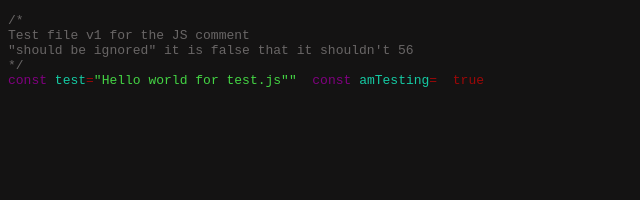
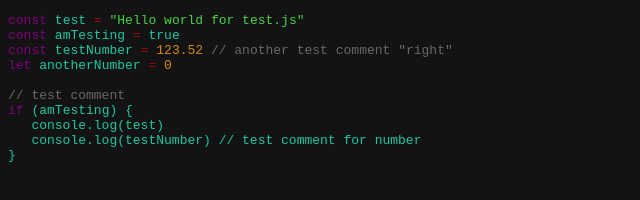
Before and after one commit to ronuma/js-syntax-highlighter, a plain HTML site: page index.html in a window 1280 px wide. Shown: the whole page, without its empty margins (0-640 px from the left). Drawn offline with Linux system fonts and the light colour scheme.

Commit message:
almost working version with no multi line comments

```diff
--- a/index.html
+++ b/index.html
@@ -9,8 +9,4 @@
       <link rel="preconnect" href="https://fonts.gstatic.com" crossorigin>
       <link href="https://fonts.googleapis.com/css2?family=Open+Sans&display=swap" rel="stylesheet">
       <title>JS Syntax Highlighter</title></head><body><pre>
-<span class="comment">/*
-Test file v1 for the JS comment
-"should be ignored" it is false that it shouldn't 56
-*/
-</span><span class="keyword">const</span><span> </span><span>test</span><span class="boolean">=</span><span class="string">"Hello world for test.js""</span><span>  </span><span class="keyword">const</span><span> </span><span>amTesting</span><span class="boolean">=</span><span>  </span><span class="boolean">true</span>
+<span class="keyword">const</span><span class="space"> </span><span>test</span><span class="space"> </span><span class="boolean">=</span><span class="space"> </span><span class="string">"Hello world for test.js"</span><br><span class="keyword">const</span><span class="space"> </span><span>amTesting</span><span class="space"> </span><span class="boolean">=</span><span class="space"> </span><span>true</span><br><span class="keyword">const</span><span class="space"> </span><span>testNumber</span><span class="space"> </span><span class="boolean">=</span><span class="space"> </span><span class="number">123.52</span><span class="space"> </span><span class="comment">// another test comment "right"</span><br><span class="keyword">let</span><span class="space"> </span><span>anotherNumber</span><span class="space"> </span><span class="boolean">=</span><span class="space"> </span><span class="number">0</span><br><br><span class="comment">// test comment</span><br><span class="keyword">if</span><span class="space"> </span><span>(amTesting) {</span><br><span class="space">   </span><span>console</span><span>.log(test)</span><br><span class="space">   </span><span>console</span><span>.log(testNumber) // test comment for number</span><br><span>}</span><br><br></pre></body></html>
--- a/test.js
+++ b/test.js
@@ -1,11 +1,8 @@
-/*
-Test file v1 for the JS comment
-"should be ignored" it is false that it shouldn't 56
-*/
 const test = "Hello world for test.js"
 const amTesting = true
 const testNumber = 123.52 // another test comment "right"
 let anotherNumber = 0
+
 // test comment
 if (amTesting) {
    console.log(test)
```
Also changed, not shown: 1 other file.
